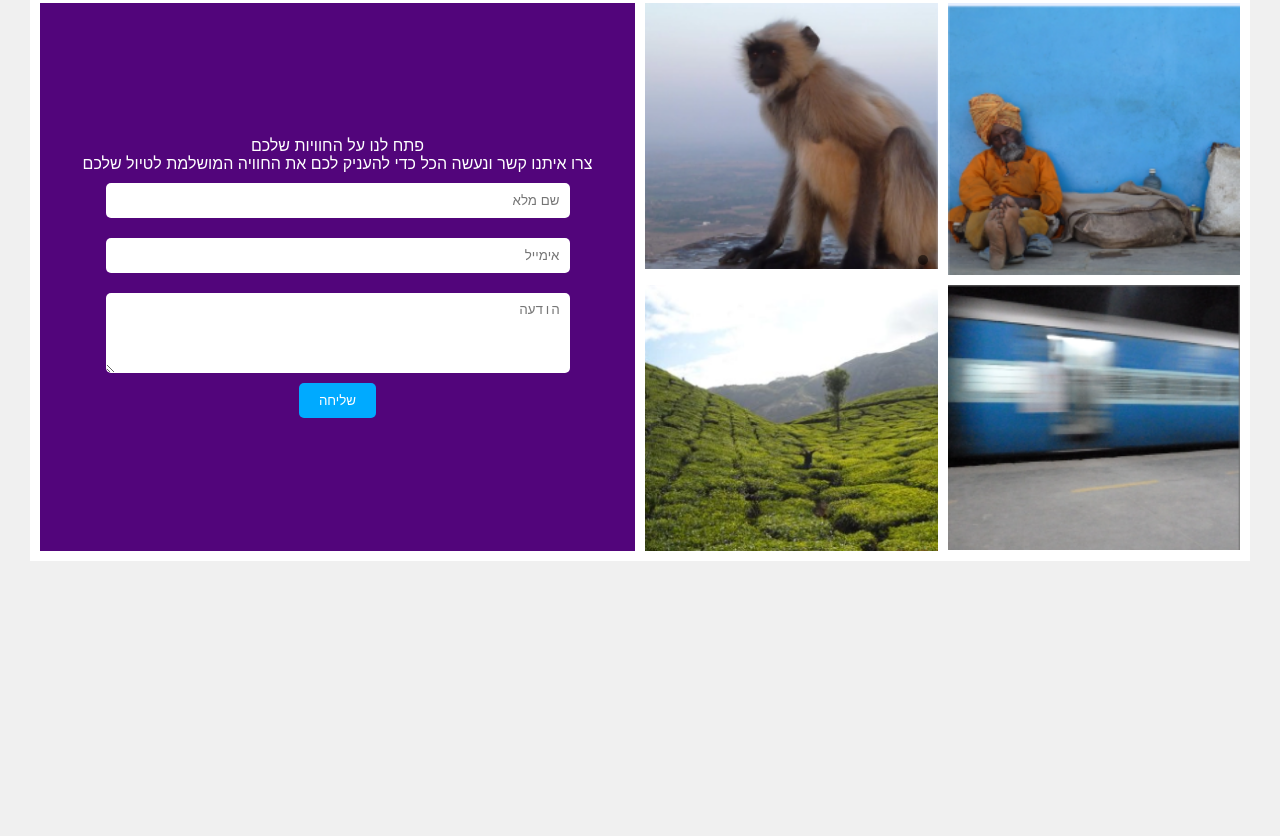
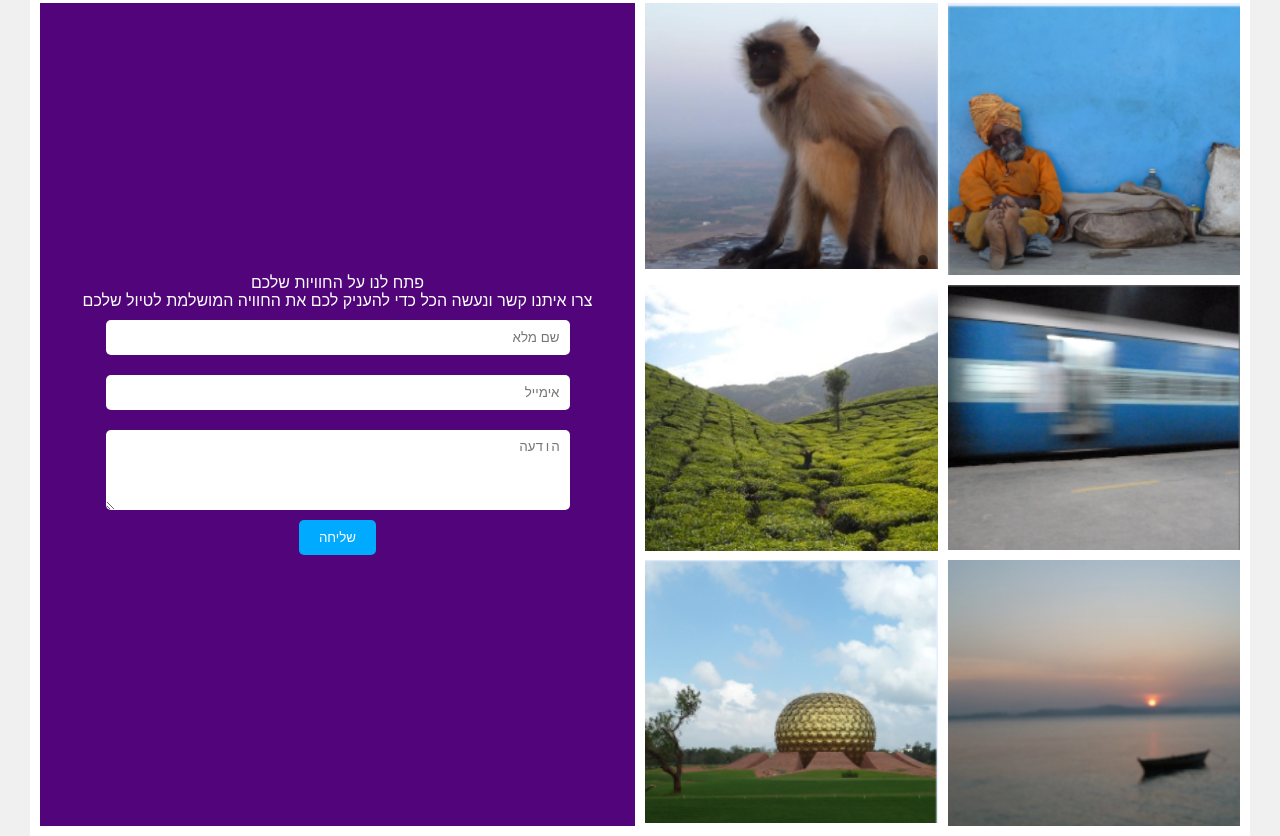
Before and after one commit to Ghassan-hu/portfolio, a plain HTML site: page projects/project-5/project-5-5.html in a window 1280 px wide. Shown: the part 841-1677 px from the top of the page. Before the commit the page ends 1402 px from the top, so only its background shows below. Drawn offline with Linux system fonts and the light colour scheme.

Commit message:
grid update

```diff
--- a/projects/project-5/project-5-5.html
+++ b/projects/project-5/project-5-5.html
@@ -36,6 +36,8 @@
         <div class="item item10"><img src="images/pg10.png" alt="Image 10"></div>
         <div class="item item11"><img src="images/pg11.png" alt="Image 11"></div>
         <div class="item item12"><img src="images/pg12.png" alt="Image 12"></div>
+        <div class="item item13"><img src="images/pg13.png" alt="Image 13"></div>
+        <div class="item item14"><img src="images/pg14.png" alt="Image 14"></div>
         <div class="form-container">
           פתח לנו על החוויות שלכם<br>
           צרו איתנו קשר ונעשה הכל כדי להעניק לכם את החוויה המושלמת לטיול שלכם
@@ -49,7 +51,5 @@
       </div>
     </body>
     </html>
-
-
   </body>
 </html>
--- a/projects/project-5/style/project-5-5.css
+++ b/projects/project-5/style/project-5-5.css
@@ -43,7 +43,7 @@ body {
   }
   .form-container {
     direction: rtl;
-    grid-area: 4 / 1 / 6 / 3;
+    grid-area: 4 / 1 / 7/ 3;
     background-color: #52057b;
     color: white;
     display: flex;
@@ -96,8 +96,10 @@ body {
   .item8 { grid-area: 3 / 4 / 4 / 5; }
   .item9 { grid-area: 4 / 3 / 5 / 4; }
   .item10 { grid-area: 4 / 4 / 5 / 5; }
-  .item11 { grid-area: 5 / 3 / 6 / 4; }
+  .item11 { grid-area: 5 / 3 / 7 / 4; }
   .item12 { grid-area: 5 / 4 / 6 / 5; }
+  .item13 { grid-area: 6 / 3 / 7 / 4; }
+  .item14 { grid-area: 6 / 4 / 6 / 5; }
 
   @media (max-width: 768px) {
     .container {
@@ -118,4 +120,6 @@ body {
       .item10 { grid-area: 12 / 1 / 13 / 2; }
       .item11 { grid-area: 11 / 2 / 12 / 3; }
       .item12 { grid-area: 12 / 2 / 13 / 3; }
+      .item13 { grid-area: 13 / 1 / 14 / 2; }
+      .item14 { grid-area: 13 / 2 / 14 / 3; }
 }
```
